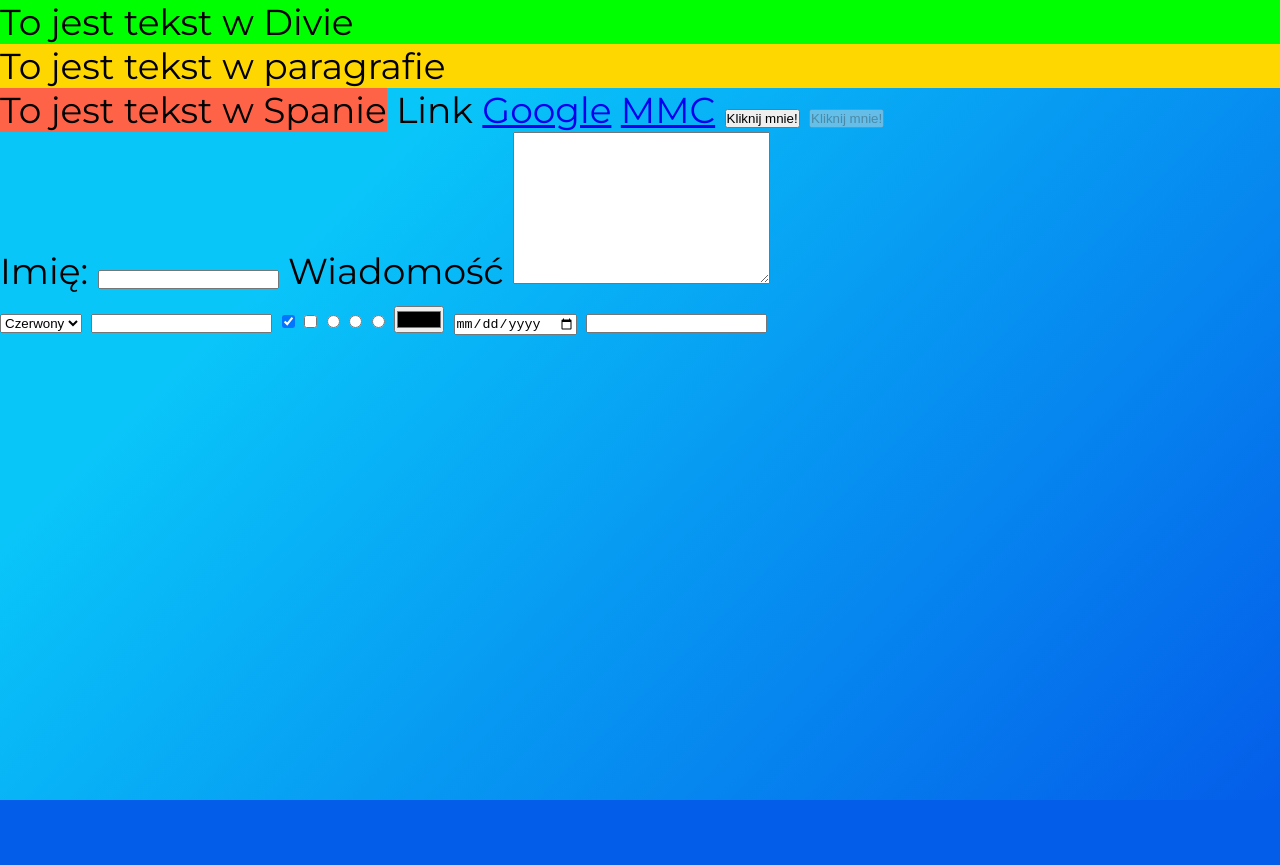
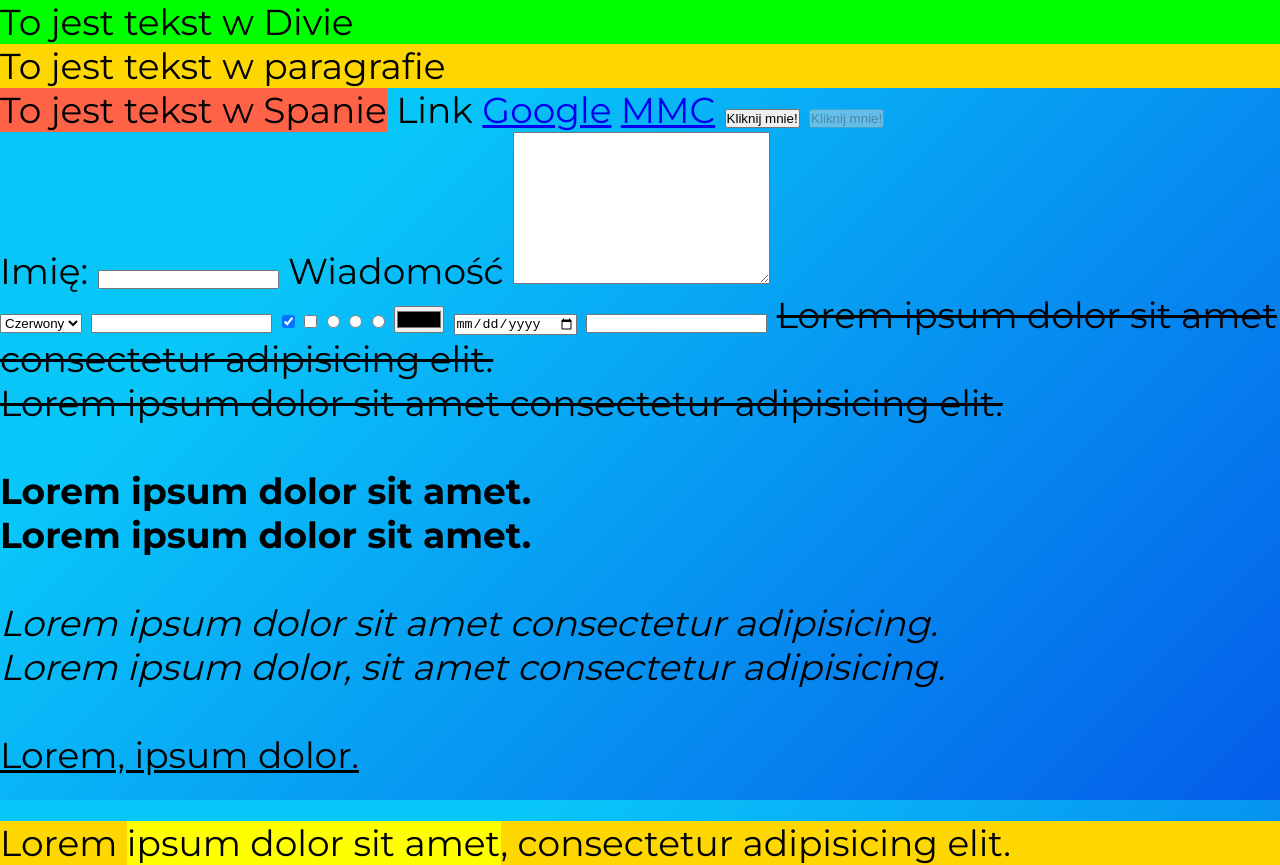
Before and after one commit to AdamAPNG/www_cz1, a plain HTML site: page index.html in a window 1280 px wide. Before the commit the page ends 800 px from the top, so only its background shows below. Drawn offline with Linux system fonts and the light colour scheme.

Commit message:
add next tags

```diff
--- a/index.html
+++ b/index.html
@@ -42,6 +42,32 @@
     <input type="color">
     <input type="date">
     <input type="password">
+
+    <del>Lorem ipsum dolor sit amet consectetur adipisicing elit.</del><br>
+    <s>Lorem ipsum dolor sit amet consectetur adipisicing elit.</s>
+    <br><br>
+
+    <b>Lorem ipsum dolor sit amet.</b> <br>
+    <strong>Lorem ipsum dolor sit amet.</strong>
+
+    <br><br>
+
+    <i>Lorem ipsum dolor sit amet consectetur adipisicing.</i><br>
+    <em>Lorem ipsum dolor, sit amet consectetur adipisicing.
+    </em>
+
+    <br><br>
+
+    <u>Lorem, ipsum dolor.</u>
+
+    <!--
+        strong, em - semantyka
+        b, u, i - css
+    -->
+    <br><br>
+
+    <p>Lorem <mark>ipsum dolor sit amet</mark>, consectetur adipisicing elit.</p>
+
 </body>
 
 </html>
```
